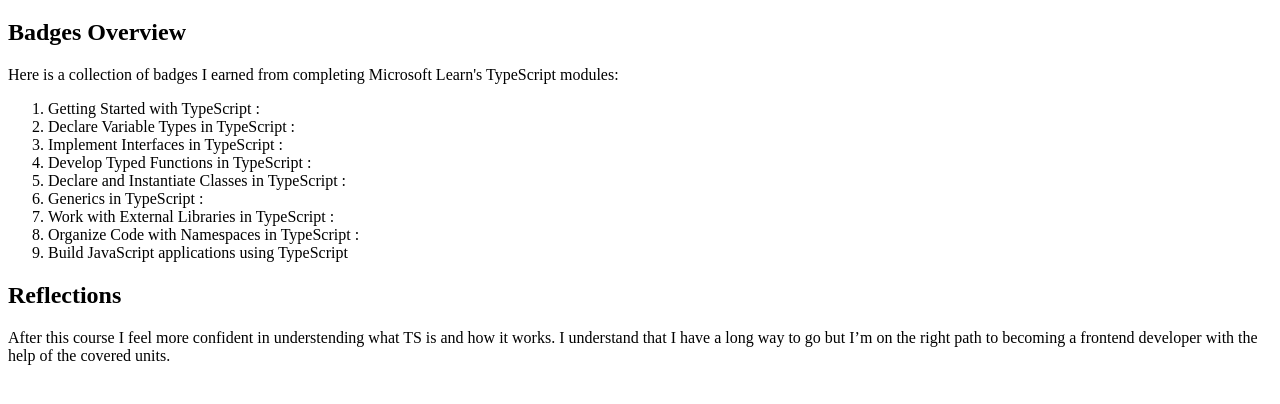
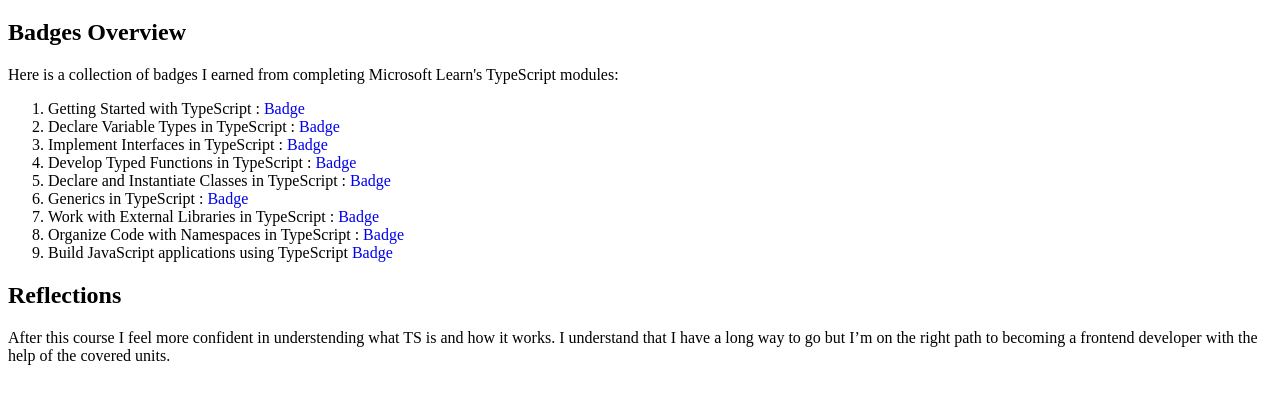
Before and after one commit to dashaborzova/typescript-essentials, a plain HTML site: page index.html in a window 1280 px wide. Shown: the part 62-466 px from the top of the page. Drawn offline with Linux system fonts and the light colour scheme.

Commit message:
fix:add style.css for deploy

```diff
--- a/index.html
+++ b/index.html
@@ -3,6 +3,7 @@
 <head>
     <meta charset="UTF-8">
     <meta name="viewport" content="width=device-width, initial-scale=1.0">
+    <link rel="stylesheet" href="style.css">
     <title>Document</title>
 </head>
 <body>
@@ -13,31 +14,31 @@
 <p>Here is a collection of badges I earned from completing Microsoft Learn's TypeScript modules:</p>
 <ol>
     <li>Getting Started with TypeScript :
-        <a href="https://learn.microsoft.com/en-us/users/dashaborzova-9019/achievements/4s27yujk"></a>
+        <a href="https://learn.microsoft.com/en-us/users/dashaborzova-9019/achievements/4s27yujk">Badge</a>
     </li>
     <li>Declare Variable Types in TypeScript :
-        <a href="https://learn.microsoft.com/api/achievements/share/en-us/dashaborzova-9019/3XG2RBSH?sharingId=18CD395F8AECC1C2"></a>
+        <a href="https://learn.microsoft.com/api/achievements/share/en-us/dashaborzova-9019/3XG2RBSH?sharingId=18CD395F8AECC1C2">Badge</a>
     </li>
     <li>Implement Interfaces in TypeScript :
-        <a href="https://learn.microsoft.com/api/achievements/share/en-us/dashaborzova-9019/WA95G2GN?sharingId=18CD395F8AECC1C2"></a>
+        <a href="https://learn.microsoft.com/api/achievements/share/en-us/dashaborzova-9019/WA95G2GN?sharingId=18CD395F8AECC1C2">Badge</a>
     </li>
     <li>Develop Typed Functions in TypeScript :
-        <a href="https://learn.microsoft.com/api/achievements/share/en-us/dashaborzova-9019/EJZX7HFP?sharingId=18CD395F8AECC1C2"></a>
+        <a href="https://learn.microsoft.com/api/achievements/share/en-us/dashaborzova-9019/EJZX7HFP?sharingId=18CD395F8AECC1C2">Badge</a>
     </li>
     <li>Declare and Instantiate Classes in TypeScript :
-        <a href="https://learn.microsoft.com/api/achievements/share/en-us/dashaborzova-9019/J6PQCUZT?sharingId=18CD395F8AECC1C2"></a>
+        <a href="https://learn.microsoft.com/api/achievements/share/en-us/dashaborzova-9019/J6PQCUZT?sharingId=18CD395F8AECC1C2">Badge</a>
     </li>
     <li>Generics in TypeScript :
-        <a href="https://learn.microsoft.com/api/achievements/share/en-us/dashaborzova-9019/FZ39QZDX?sharingId=18CD395F8AECC1C2"></a>
+        <a href="https://learn.microsoft.com/api/achievements/share/en-us/dashaborzova-9019/FZ39QZDX?sharingId=18CD395F8AECC1C2">Badge</a>
     </li>
     <li>Work with External Libraries in TypeScript :
-        <a href="https://learn.microsoft.com/api/achievements/share/en-us/dashaborzova-9019/QD7RG75E?sharingId=18CD395F8AECC1C2"></a>
+        <a href="https://learn.microsoft.com/api/achievements/share/en-us/dashaborzova-9019/QD7RG75E?sharingId=18CD395F8AECC1C2">Badge</a>
     </li>
     <li>Organize Code with Namespaces in TypeScript :
-        <a href="https://learn.microsoft.com/api/achievements/share/en-us/dashaborzova-9019/UFLS2VL3?sharingId=18CD395F8AECC1C2"></a>
+        <a href="https://learn.microsoft.com/api/achievements/share/en-us/dashaborzova-9019/UFLS2VL3?sharingId=18CD395F8AECC1C2">Badge</a>
     </li>
     <li>Build JavaScript applications using TypeScript
-        <a href="https://learn.microsoft.com/api/achievements/share/en-us/dashaborzova-9019/3XG5VMLH?sharingId=18CD395F8AECC1C2"></a>
+        <a href="https://learn.microsoft.com/api/achievements/share/en-us/dashaborzova-9019/3XG5VMLH?sharingId=18CD395F8AECC1C2">Badge</a>
     </li>
 </ol>
 
--- /dev/null
+++ b/style.css
@@ -0,0 +1,7 @@
+a, a:link, a:visited  {
+    text-decoration: none;
+}
+
+a:hover  {
+    text-decoration: none;
+}
```
